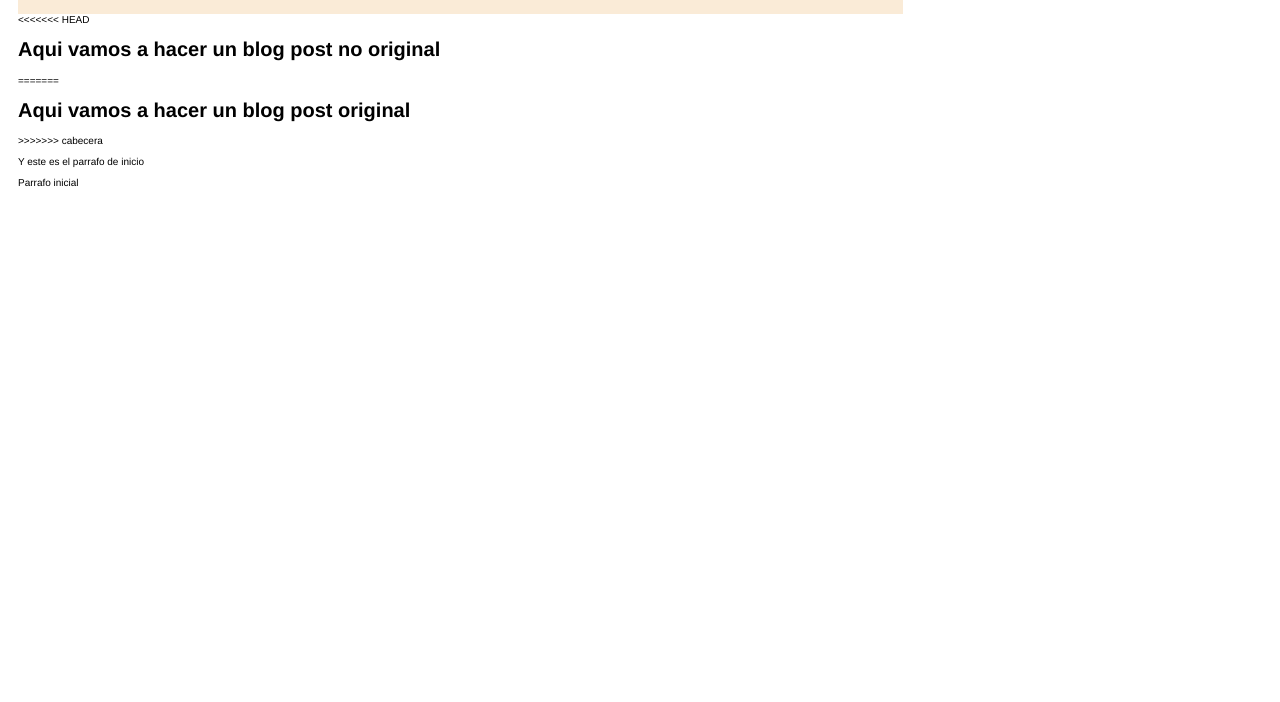
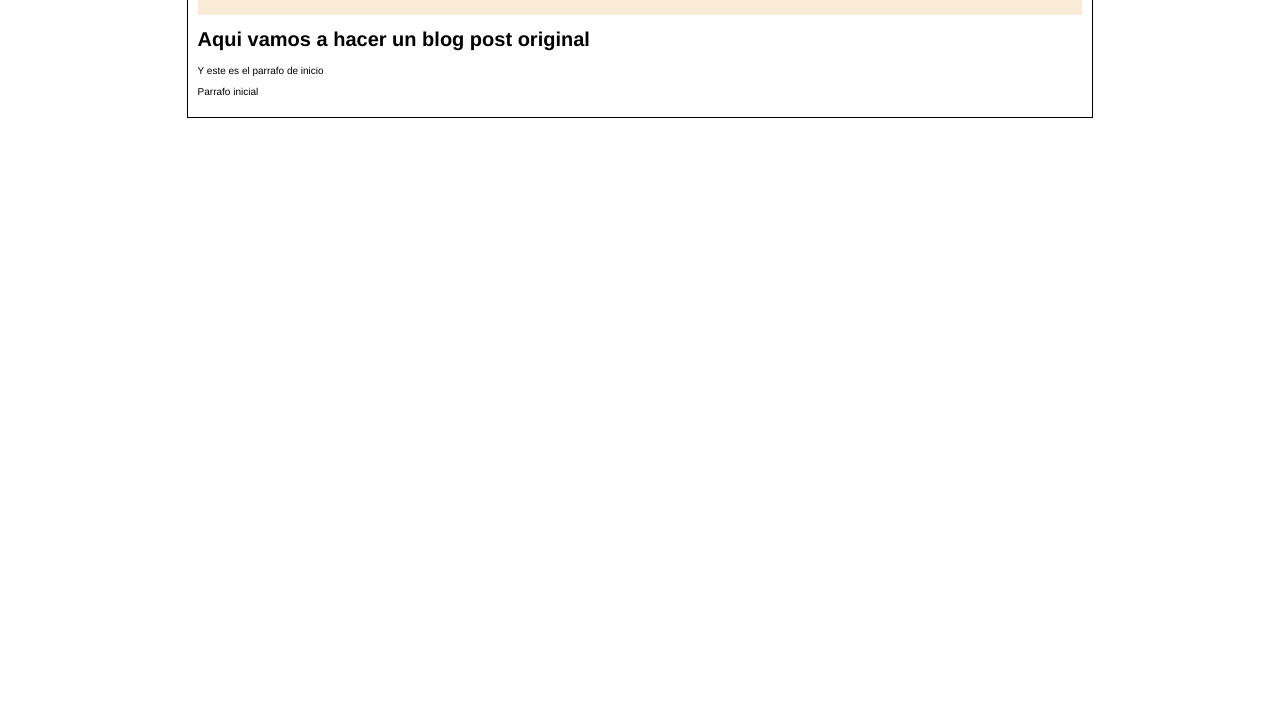
Before and after one commit to Rodricsls/hyperblog, a plain HTML site: page index.html in a window 1280 px wide. Shown: the part 98-800 px from the top of the page. Drawn offline with Linux system fonts and the light colour scheme.

Commit message:
Hice cambios para arreglar los conflictos

```diff
--- a/index.html
+++ b/index.html
@@ -12,11 +12,7 @@
             <h2>cabecera</h2>
         </div>
         <div class="post">
-<<<<<<< HEAD
-            <h1>Aqui vamos a hacer un blog post no original</h1>
-=======
             <h1>Aqui vamos a hacer un blog post original</h1>
->>>>>>> cabecera
             <p>Y este es el parrafo de inicio</p>
             <p>Parrafo inicial</p>
         </div>
--- a/styles/style.css
+++ b/styles/style.css
@@ -9,11 +9,7 @@ body{
     width: 70%;
     padding: 1em;
     text-align: left;
-<<<<<<< HEAD
-    border: 1px solid red;
-=======
     border: 1px solid #000;
->>>>>>> cabecera
     margin: 0 auto;
 
 }
```
